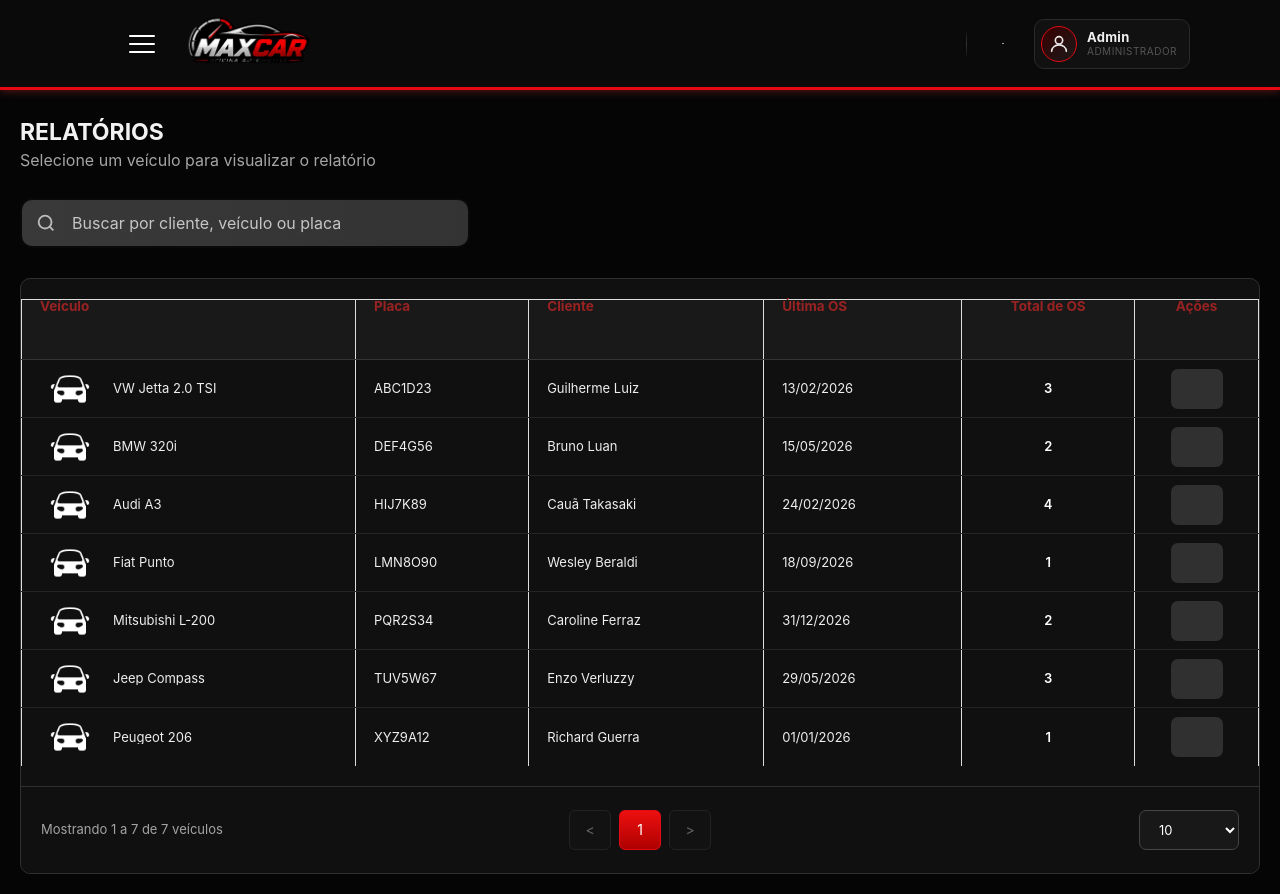
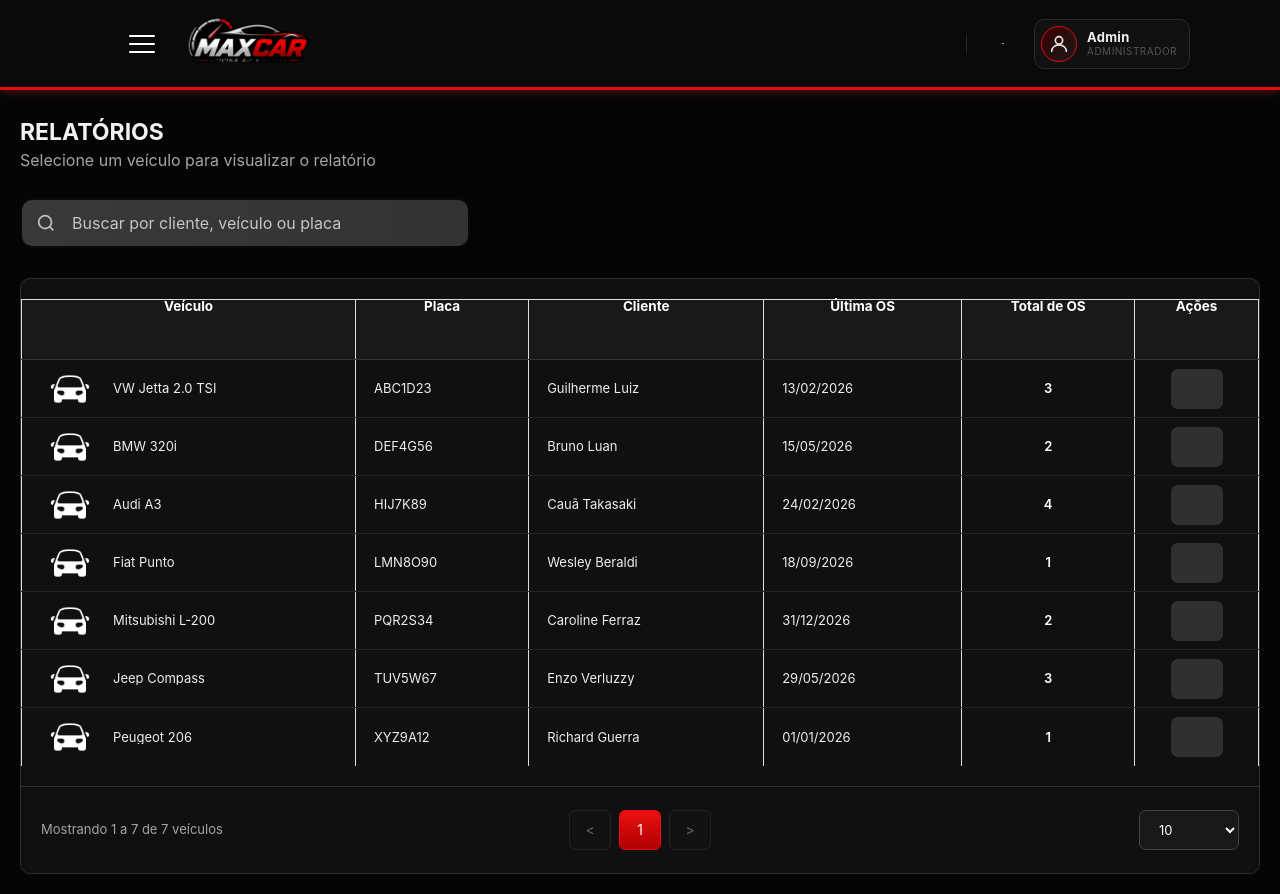
Before and after one commit to WesleyRNX09/tcc_oficial, a React (Vite) app: page /relatorios in a window 1280 px wide. Built offline with nearby package versions, Linux system fonts and the light colour scheme.

Commit message:
updtt
12/08

```diff
--- a/src/pages/telas/relatorios/index.module.css
+++ b/src/pages/telas/relatorios/index.module.css
@@ -448,10 +448,10 @@
   padding: 0 1.8rem;
   background: #191919;
   border-bottom: 1px solid #353535;
-  color: #992222;
+  color: #ffffff;
   font-size: 1.35rem;
   font-weight: 700;
-  text-align: left;
+  text-align: center;
 }
 
 .relatorios_tabela td {
@@ -467,6 +467,8 @@
 .relatorios_tabela tbody tr {
   background: #101010;
   transition: background-color 0.2s;
+  justify-content: center;
+  align-items: center;
 }
 
 .relatorios_tabela tbody tr:hover {
```
